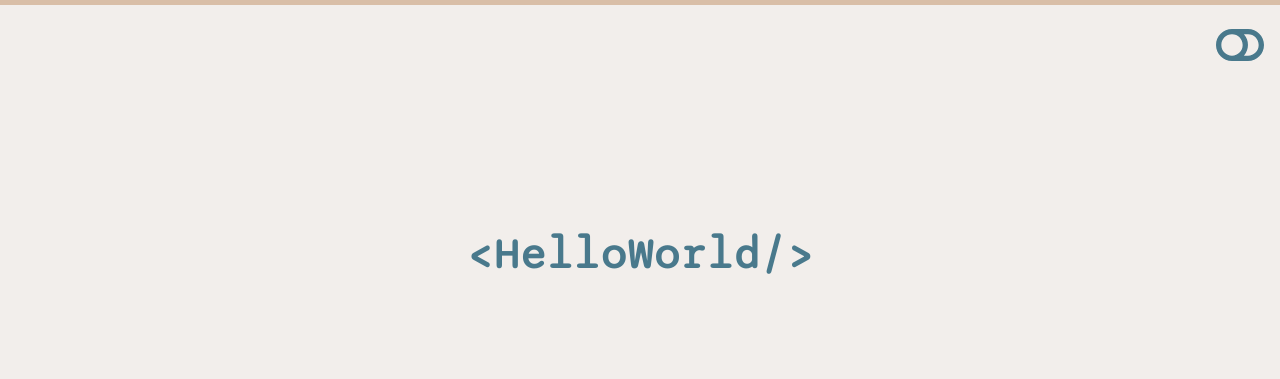
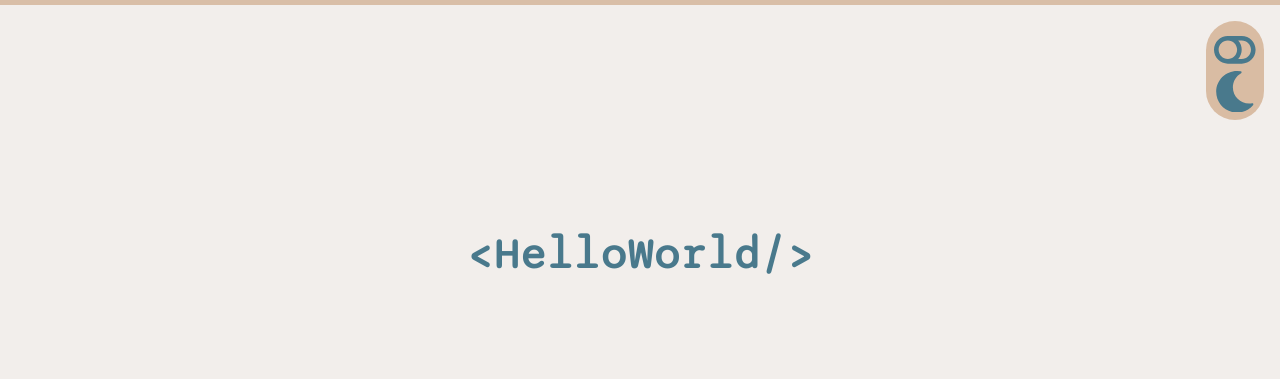
Before and after one commit to LeaBani/my-portefolio, a React app: page / in a window 1280 px wide. Shown: the part 51-430 px from the top of the page. Built offline with nearby package versions, Linux system fonts and the light colour scheme; some packages are replaced by stand-ins of ours.

Commit message:
btn group change

```diff
--- a/src/components/App.js
+++ b/src/components/App.js
@@ -11,7 +11,7 @@ import Projects from './Projects';
 import Error from './Error';
 import Footer from './Footer';
 
-import { FaToggleOff, FaToggleOn } from "react-icons/fa";
+import { FaToggleOff, FaToggleOn, FaSun, FaMoon } from "react-icons/fa";
 
 function App() {
 
@@ -26,7 +26,9 @@ function App() {
     <div className={isDark ? "App-dark" : "App-light"} >
       <NavBar isDark={isDark} />
       <ScrollToTop/>
-      <div onClick={toggleIsDark}>{isDark ? <FaToggleOn className="App-icon"/> : <FaToggleOff className="App-icon"/>}</div>
+      <div onClick={toggleIsDark}>{isDark
+      ? <div className="App-icon-group"><FaToggleOn className="App-icon-one"/><FaSun className="App-icon"/></div>
+      : <div className="App-icon-group"><FaToggleOff className="App-icon-one"/><FaMoon className="App-icon"/></div>}</div>
       <Routes>
         <Route path="/" element={<Content isDark={isDark} />} />
         <Route path="/my-resume" element={<Resume />} />
--- a/src/components/App.scss
+++ b/src/components/App.scss
@@ -11,11 +11,16 @@
     background-color: v.$primary;
   }
 
-  &-icon{
-    position: absolute;
+  &-icon-group{
+    position: fixed;
     right: 0;
     margin: 1rem ;
-    font-size: 3rem;
+    font-size: 2.6rem;
     color: v.$secondary;
+    background-color: v.$info;
+    padding: .5rem;
+    border-radius: 50px;
+    z-index: 100;
   }
+
 }
```
